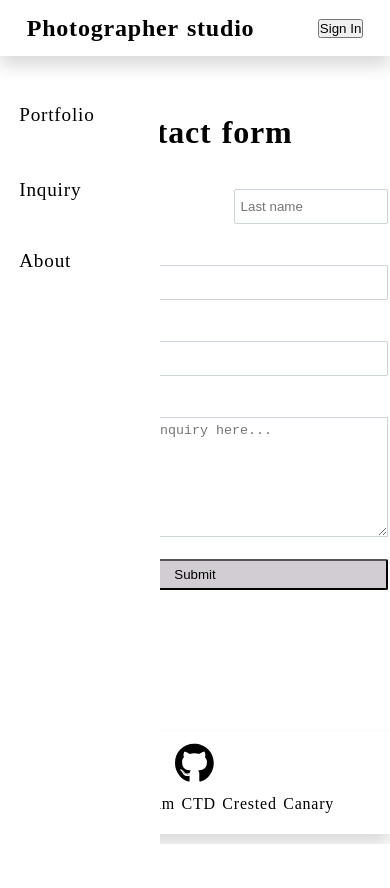
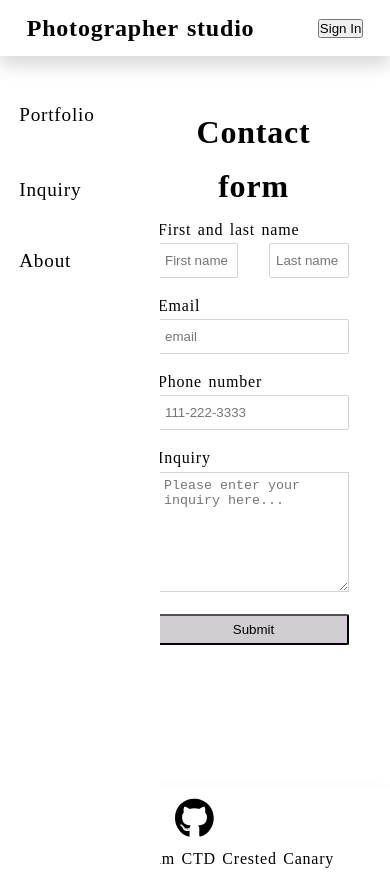
Before and after one commit to dumpidum/CTD-Crested-Canary-Photographer, a Next.js app: page /inquiry in a window 390 px wide. Before the commit the page ends 844 px from the top, so only its background shows below. Built offline with nearby package versions, Linux system fonts and the light colour scheme; no server answers; a web font is replaced by a local one.

Commit message:
updated pages and sending email

```diff
--- a/package.json
+++ b/package.json
@@ -14,6 +14,8 @@
     "@fortawesome/free-solid-svg-icons": "^6.1.1",
     "@fortawesome/react-fontawesome": "^0.1.18",
     "@next-auth/firebase-adapter": "^0.1.2-pr.183-76202b42.8",
+    "emailjs-com": "^3.2.0",
+    "env-cmd": "^10.1.0",
     "firebase": "^9.6.11",
     "next": "12.1.4",
     "next-auth": "^4.3.4",
--- a/pages/about.js
+++ b/pages/about.js
@@ -1,7 +1,7 @@
 import styles from '../styles/About.module.css';
 
 
-function About() {
+function about() {
     return (
         <div className={styles.about}>
             <div >
@@ -11,7 +11,6 @@ function About() {
                 />
             </div>
             <div className={styles.container}>
-                {/* <h1 class="font-weight-light">About Us</h1> */}
 
                 <h3>Welcome to Photographer studio.</h3>
                 <p>
@@ -27,4 +26,4 @@ function About() {
     )
 }
 
-export default About;
+export default about;
--- a/pages/inquiry.js
+++ b/pages/inquiry.js
@@ -1,22 +1,35 @@
-import React from "react";
+import React from 'react';
+import emailjs from 'emailjs-com';
 import styles from '../styles/Inquiry.module.css';
 
-function Inquiry() {
+export default function ContactUs()  {
+    function sendEmail(e) {
+            e.preventDefault();
+
+        emailjs.sendForm(process.env.NEXT_PUBLIC_YOUR_SERVICE_ID, 'template_ri9kmmp', e.target, process.env.NEXT_PUBLIC_YOUR_USER_ID)
+            .then((result) => {
+                alert('email sent successfully');
+            }, (error) => {
+                alert('error sending email');
+            });
+            e.target.reset();
+    }
+
         return (
             <div className={styles.container}>
                 <h1 id="title" className={styles.textCenter}> Contact form </h1>
                 <div >
-                <form id="survey-form">
+                    <form id="survey-form"  onSubmit={sendEmail}>
 
                         <div className={styles.formGroup}>
                             <label id="name-label" for="inputname">First and last name</label>
                             <div className={styles.name}>
-                            <input type="text"
+                                <input type="text" name="user_name"
                                     className={styles.formControlName}
                                     id="First_name"
                                     placeholder="First name" required
                                 />
-                            <input type="text"
+                                <input type="text" name="user_last_name"
                                     className={styles.formControlName}
                                     id="Last_name"
                                     placeholder="Last name" required
@@ -27,7 +40,7 @@ function Inquiry() {
                             <input type="email"
                                 className={styles.formControl}
                                 id="email"
-                            name="email"
+                                name="user_email"
                                 placeholder="email"
                                 required
                             />
@@ -47,14 +60,16 @@ function Inquiry() {
                             <textarea
                                 id="coments"
                                 className={styles.inputTextarea}
-                            name="comment"
+                                name="message"
                                 placeholder="Please enter your inquiry here...">
 
                             </textarea>
                         </div>
                         <div className={styles.formGroup}>
                             <button type="submit"
+                                value="Send"
                                 id="submit"
+
                                 className={styles.submitButton}>Submit</button>
                         </div>
                     </form>
@@ -62,5 +77,6 @@ function Inquiry() {
             </div>
 
         );
-}
-export default Inquiry;
+    };
+
+    // export default inquiry
--- a/styles/About.module.css
+++ b/styles/About.module.css
@@ -3,41 +3,59 @@
   height: auto;
   box-shadow: 0 4px 8px 0 rgba(0, 0, 0, 0.2), 0 6px 20px 0 rgba(0, 0, 0, 0.19);
   padding: 10px 20px;
-  /* display: flex; */
+  display: flex;
   margin-top: 10px;
-  /* text-align: center; */
-  margin-right: 18%;
+  margin: 30px auto;
+  text-align: center;
 }
 
 .about {
   display: block;
   /* margin-left: auto;
   margin-right: auto; */
-  text-align: justify;
+  text-align: center;
   /* padding: 10px 20px; */
+  /* display: flex; */
 }
 
 .container {
 
   text-align: center;
   line-height: 2;
-  width: 900px;
+  max-width: 900px;
   margin: 30px auto;
-  margin-left: 0px;
+  /* margin-left: 0px; */
   text-indent: 20px;
 }
+@media (max-width: 1200px) {
+  .container {
 
-
-#page.container {
-  position: relative;
-  min-height: 90vh;
+    text-align: center;
+    line-height: 2;
+    width: 700px;
+    margin: 30px auto auto 150px;
+    /* margin-left: 0px; */
+    text-indent: 20px;
+}
+.image{
+  margin-left: 300px;
+  max-width: 40%;
+  height: auto;
+}
 }
 
+@media (max-width: 880px) {
+  .container {
 
-.parent {
-  display: inline-grid;
-  grid-template-columns: 1fr 5fr;
-  grid-template-rows: 1fr;
-  grid-column-gap: 0px;
-  grid-row-gap: 0px;
+    text-align: center;
+    line-height: 2;
+    max-width: 50%;
+    margin: 30px auto auto 300px;
+        text-indent: 20px;
 }
+.image{
+  margin-left: 340px;
+  max-width: 35%;
+  height: auto;
+}
+}
--- a/styles/Inquiry.module.css
+++ b/styles/Inquiry.module.css
@@ -1,28 +1,3 @@
-
-
-
-.h1 {
-    font-weight: 400;
-    line-height: 1.2;
-  }
-
-  .p {
-    font-size: 1.125rem;
-  }
-
-  .h1,
-  .p {
-    margin-top: 0;
-    margin-bottom: 0.5rem;
-  }
-
-  .label {
-    display: flex;
-    align-items: center;
-    font-size: 1.125rem;
-    margin-bottom: 0.5rem;
-  }
-
 .input,
 .button,
 .select,
@@ -38,33 +13,31 @@
 }
 
 .container {
-    width: 100%;
+  width: 50%;
 
   padding-top: 0px;
   padding-bottom: 10px;
   margin: 3.125rem auto 0 auto;
 }
 
-  @media (min-width: 620px) {
+@media (max-width: 640px) {
   .container {
-      max-width: 500px;
+    margin-left: 100px;
+
   }
-  @media (min-width: 720px) {
+}
+  @media (max-width: 720px) {
     .container {
-      max-width: 700px;
+      /* max-width: 700px; */
+      margin-left: 20%;
     }
   }
 
-
-
+  @media (max-width: 1020px) {
+    .container {
+      /* max-width: 900px; */
+      margin-left: 40%;
     }
-
-
-
-  .description {
-    font-style: italic;
-    font-weight: 100;
-    text-shadow: 2px 2px 2px rgba(1, 1, 0, 0.4);
   }
 
 
@@ -72,8 +45,6 @@ padding-bottom: 10px;
 .textCenter {
   text-align: center;
 }
-
-
 
 .form {
   background: rgba(73, 71, 73, 0.219);
@@ -104,7 +75,7 @@ padding-bottom: 10px;
   border-radius: 0.25rem;
   transition: border-color 0.15s ease-in-out, box-shadow 0.15s ease-in-out;
 }
-.name{
+.name {
   display: flex;
   justify-content: space-between;
 }
@@ -122,13 +93,13 @@ padding-bottom: 10px;
   transition: border-color 0.15s ease-in-out, box-shadow 0.15s ease-in-out;
 }
 
-  .formControl:focus,.formControlName:focus,.inputTextarea:focus {
+.formControl:focus,
+.formControlName:focus,
+.inputTextarea:focus {
   border-color: #80bdff;
   outline: 0;
   box-shadow: 0 0 0 0.2rem rgba(0, 123, 255, 0.25);
 }
-
-
 
 .inputTextarea {
   min-height: 120px;
@@ -152,11 +123,3 @@ padding-bottom: 10px;
   outline: 0;
   box-shadow: 0 0 0 0.2rem rgba(0, 123, 255, 0.25);
 }
-
-  .parent {
-    display: inline-grid;
-    grid-template-columns: 1fr 5fr;
-    grid-template-rows: 1fr;
-    grid-column-gap: 0px;
-    grid-row-gap: 0px;
-    }
```
Also changed, not shown: 2 other files (tests, documents, lock files or other folders). Lines whose indentation alone changed are shown as unchanged.
